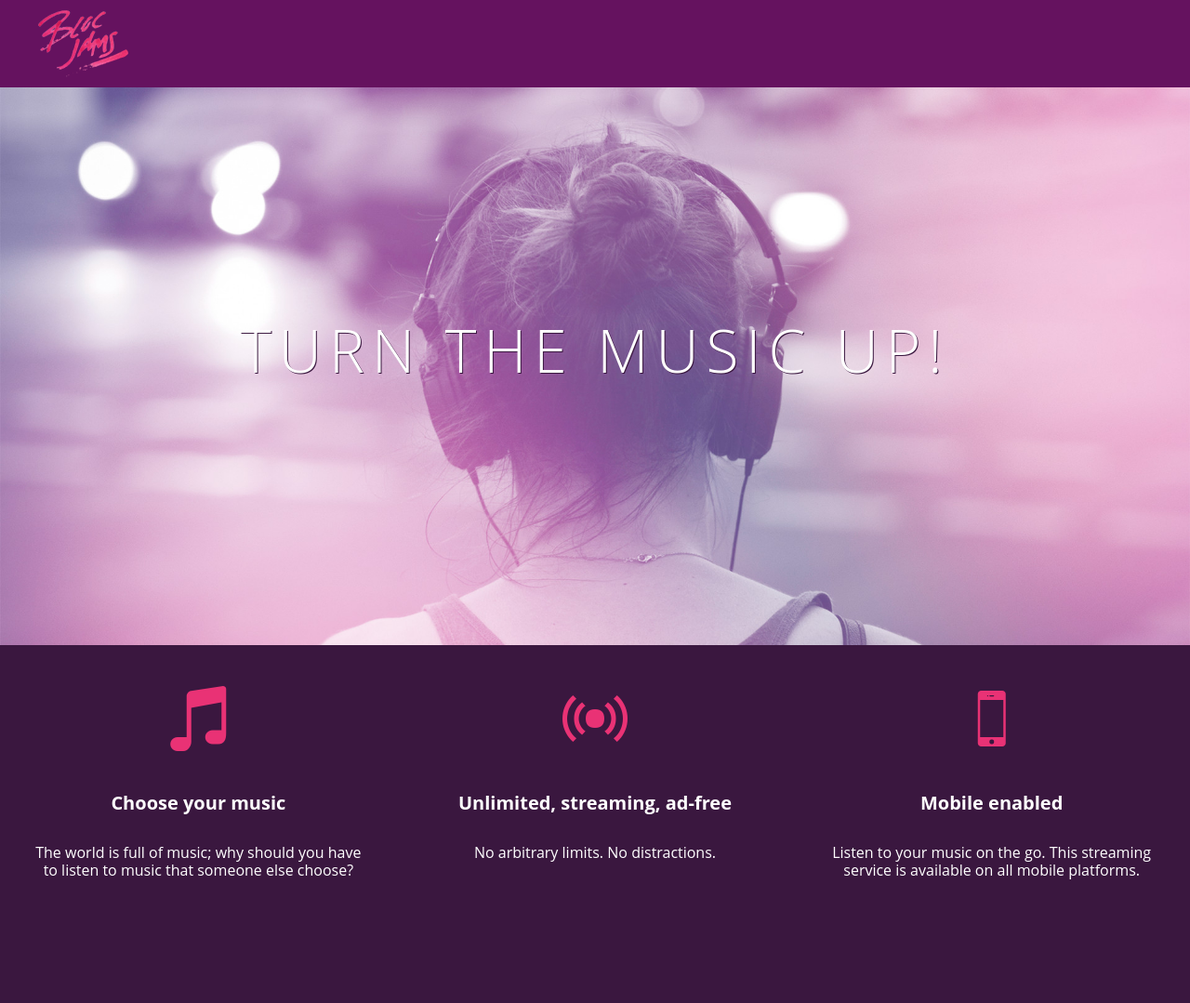
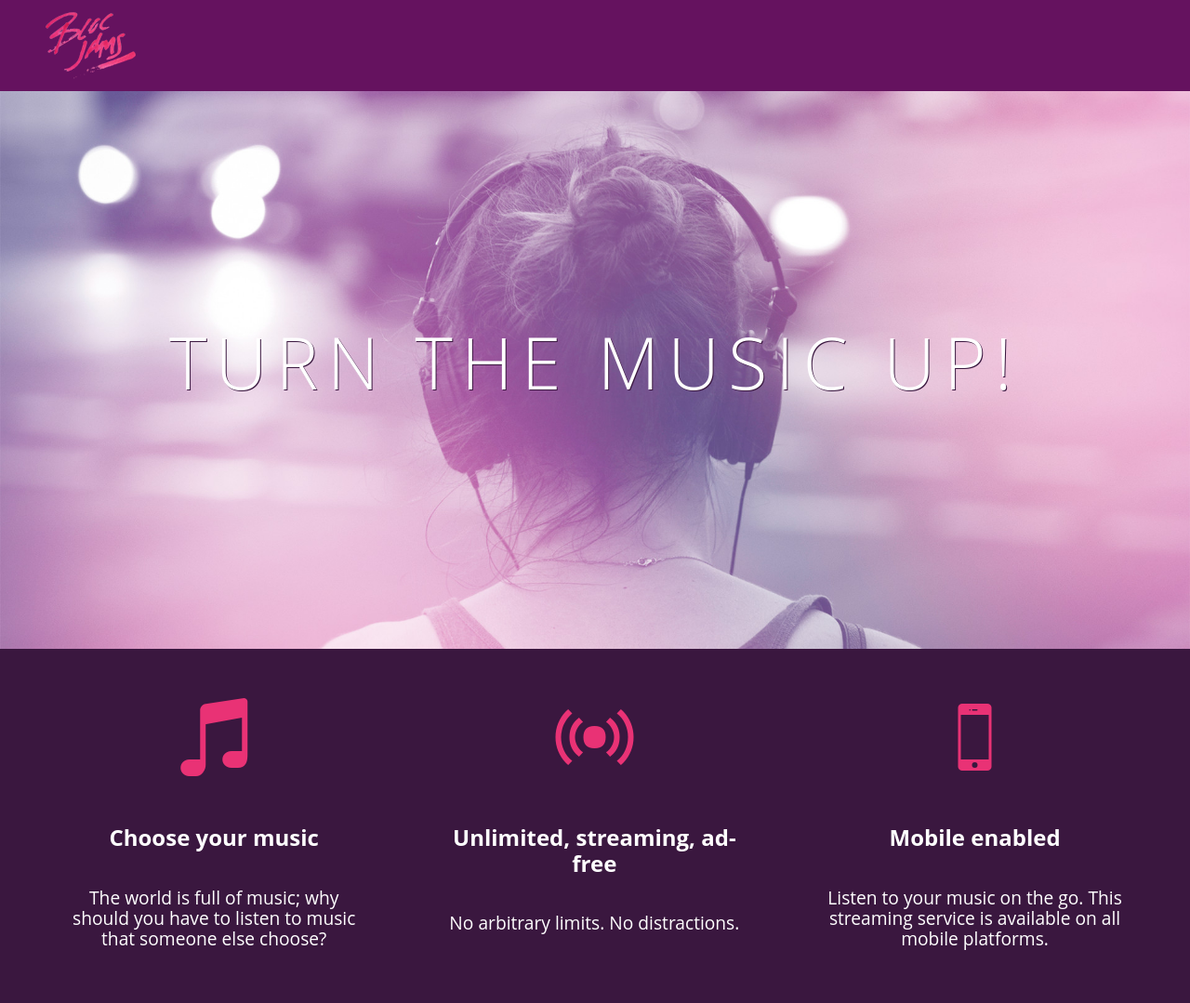
Before and after one commit to linnuwen1202/bloc-jams, a plain HTML site: page index.html in a window 1280 px wide. Shown: the whole page at 93% size. Before the commit the page ends 993 px from the top, so only its background shows below. Drawn offline with nearby package versions, Linux system fonts and the light colour scheme.

Commit message:
Checkpoint 7 html & CSS responsiveness

```diff
--- a/index.html
+++ b/index.html
@@ -7,6 +7,7 @@
           <link rel="stylesheet" type="text/css" href="http://code.ionicframework.com/ionicons/2.0.1/css/ionicons.min.css">
           <link rel="stylesheet" type="text/css" href="styles/normalize.css">
           <link rel="stylesheet" type="text/css" href="styles/main.css">
+          <link rel="stylesheet" type="text/css" href="styles/landing.css">
       </head>
       <body class="landing">
           <nav class="navbar"> <!--Navigation bar -->
@@ -15,18 +16,18 @@
           <section class="hero-content"> <!-- hero content -->
                 <h1 class="hero-title">Turn the music up!</h1>
           </section>
-          <section class="selling-points"> <!--selling point -->
-              <div class="point">
+          <section class="selling-points container"> <!--selling point -->
+              <div class="point column third">
                     <span class="ion-music-note"></span>
                     <h5 class="point-title">Choose your music</h5>
                     <p class="point-description"> The world is full of music; why should you have to listen to music that someone else choose?</p>
               </div>
-              <div class="point">
+              <div class="point column third">
                     <span class="ion-radio-waves"></span>
                     <h5 class="point-title">Unlimited, streaming, ad-free</h5>
                     <p class="point-description">No arbitrary limits. No distractions.</p>
               </div>
-              <div class="point">
+              <div class="point column third">
                     <span class="ion-iphone"></span>
                     <h5 class="point-title">Mobile enabled</h5>
                     <p class="point-description">Listen to your music on the go. This streaming service is available on all mobile platforms.</p>
--- /dev/null
+++ b/styles/landing.css
@@ -0,0 +1,51 @@
+body.landing {
+  background-color: rgb(58,23,63);
+}
+
+.hero-content {
+  position: relative;
+  min-height: 600px;
+  background-image: url(../assets/images/bloc_jams_bg.jpg);
+  background-repeat: no-repeat;
+  background-position: center center;
+  background-size: cover;
+}
+
+.hero-content .hero-title {
+  position: absolute;
+  top: 40%;
+  -webkit-transform: translateY(-50%);
+  -moz-transform: translateY (-50%);
+  transform: translateY(-50%);
+  width: 100%;
+  text-align: center;
+  font-size: 4rem;
+  font-weight: 300;
+  text-transform: uppercase;
+  letter-spacing: 0.5rem;
+  text-shadow: 1px 1px 0px rgb(58,23,63);
+}
+
+.selling-points {
+  position: relative;
+  -webkit-box-sizing: border-box;
+  -moz-box-sizing: border-box;
+  box-sizing: border-box;
+}
+
+.point {
+  position: relative;
+  padding: 2rem;
+  text-align: center;
+}
+
+.point .point-title {
+  font-size: 1.25rem;
+}
+
+.ion-music-note,
+.ion-radio-waves,
+.ion-iphone {
+  color: rgb(233,50,117);
+  font-size: 5rem;
+}
--- a/styles/main.css
+++ b/styles/main.css
@@ -27,53 +27,29 @@ body.landing {
   position: relative;
   left: 2rem;
 }
-.hero-content {
-  position: relative;
-  min-height: 600px;
-  background-image: url(../assets/images/bloc_jams_bg.jpg);
-  background-repeat: no-repeat;
-  background-position: center center;
-  background-size: cover;
-}
-.hero-content .hero-title {
-  position: absolute;
-  top: 40%;
-  -webkit-transform: translateY(-50%);
-  -moz-transform: translateY(-50%);
-  -ms-transform: translateY(-50%);
-  transform: translateY(-50%);
-  width: 100%;
-  text-align: center;
-  font-size: 4rem;
-  font-weight: 300;
-  text-transform: uppercase;
-  letter-spacing: 0.5rem;
-  text-shadow: 1px 1px 0px rgb(58,23,63);
-}
-.selling-points{
-  position: relative;
-  display: table;
-  width: 100%;
-  -webkit-box-sizing: border-box;
-  -moz-box-sizing: border-box;
-  box-sizing: border-box;
+
+.container {
+  margin: 0 auto;
+  max-width: 64rem;
 }
 
-.point {
-  display: table-cell;
-  position: relative;
-  width: 33.3%;
-  padding: 2rem;
-  text-align: center;
+@media (min-width: 640px) {
+  html { font-size: 112%; }
+
+  .column {
+    float: left;
+    padding-left: 1rem;
+    padding-right: 1rem;
+  }
+
+  .column.full { width: 100%; }
+  .column.two-thirds {width: 66.7%; }
+  .column.half {width: 50%; }
+  .column.third {width: 33.3%; }
+  .column.fourth {width: 25%; }
+  .column.flow-opposite {float: right; }
 }
 
-.point .point-title {
-  font-size: 1.25rem;
+@media (min-width: 1024px) {
+  html { font-size: 120%; }
 }
-
-.ion-music-note,
-.ion-radio-waves,
-.ion-iphone {
-  color: rgb(233,50,117);
-  font-size: 5rem;
-}
```
Also changed, not shown: 1 other file.
